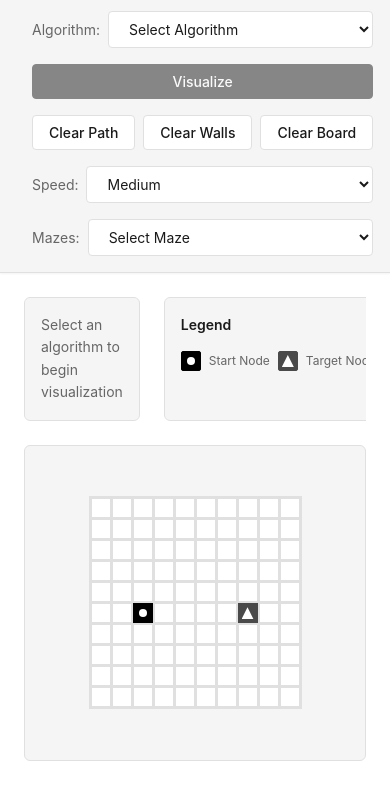
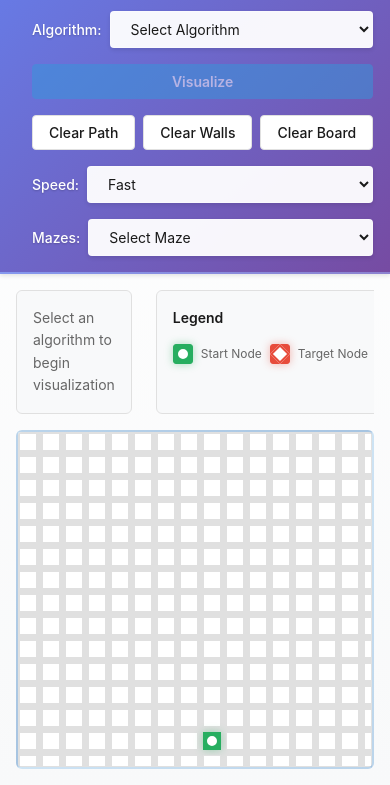
Before and after one commit to Mohmedvaid/algo-visualizer, a website with bundled scripts: page public/index.html in a window 390 px wide. Shown: the part 59-844 px from the top of the page. Built offline with nearby package versions, Linux system fonts and the light colour scheme.

Commit message:
Add stop button functionality to pathfinding visualizer; update grid and node dimensions for consistent rendering, enhance CSS styles for improved UI, and adjust animation speed settings.

```diff
--- a/public/css/styles.css
+++ b/public/css/styles.css
@@ -9,26 +9,26 @@
 }
 
 :root {
-    /* Monochrome Color Palette */
+    /* Color Palette */
     --color-bg: #ffffff;
-    --color-surface: #f5f5f5;
+    --color-surface: #f8f9fa;
     --color-border: #e0e0e0;
     --color-text-primary: #1a1a1a;
     --color-text-secondary: #666666;
     --color-text-muted: #999999;
 
-    /* Node States - Monochrome */
+    /* Node States - Colorful but tasteful */
     --color-node-unvisited: #ffffff;
-    --color-node-wall: #2a2a2a;
-    --color-node-start: #000000;
-    --color-node-target: #4a4a4a;
-    --color-node-visiting: #d0d0d0;
-    --color-node-visited: #b0b0b0;
-    --color-node-path: #707070;
+    --color-node-wall: #2c3e50;
+    --color-node-start: #27ae60; /* Green */
+    --color-node-target: #e74c3c; /* Red */
+    --color-node-visiting: #3498db; /* Light blue - animated */
+    --color-node-visited: #9b59b6; /* Purple */
+    --color-node-path: #f39c12; /* Orange/Gold */
 
     /* Interactive Elements */
-    --color-primary: #1a1a1a;
-    --color-primary-hover: #333333;
+    --color-primary: #3498db; /* Blue */
+    --color-primary-hover: #2980b9;
     --color-secondary: #e0e0e0;
     --color-secondary-hover: #d0d0d0;
 
@@ -67,7 +67,7 @@ body {
     font-family: var(--font-family);
     font-size: var(--font-size-base);
     color: var(--color-text-primary);
-    background-color: var(--color-bg);
+    background: linear-gradient(to bottom, #ffffff 0%, #f8f9fa 100%);
     line-height: 1.5;
     -webkit-font-smoothing: antialiased;
     -moz-osx-font-smoothing: grayscale;
@@ -89,23 +89,24 @@ body {
    ======================================== */
 
 .navbar {
-    background-color: var(--color-surface);
-    border-bottom: 1px solid var(--color-border);
+    background: linear-gradient(135deg, #667eea 0%, #764ba2 100%);
+    border-bottom: 2px solid rgba(255, 255, 255, 0.2);
     padding: var(--spacing-md) var(--spacing-xl);
     display: flex;
     align-items: center;
     justify-content: space-between;
     gap: var(--spacing-lg);
     flex-wrap: wrap;
-    box-shadow: var(--shadow-sm);
+    box-shadow: var(--shadow-md);
     z-index: 100;
 }
 
 .navbar-brand h1 {
     font-size: var(--font-size-xl);
-    font-weight: 600;
-    color: var(--color-text-primary);
+    font-weight: 700;
+    color: #ffffff;
     white-space: nowrap;
+    text-shadow: 0 2px 4px rgba(0, 0, 0, 0.2);
 }
 
 .navbar-controls {
@@ -125,30 +126,35 @@ body {
 
 .control-group label {
     font-size: var(--font-size-sm);
-    color: var(--color-text-secondary);
+    color: #ffffff;
     white-space: nowrap;
+    font-weight: 500;
+    text-shadow: 0 1px 2px rgba(0, 0, 0, 0.2);
 }
 
 .control-input {
     padding: var(--spacing-sm) var(--spacing-md);
-    border: 1px solid var(--color-border);
+    border: 1px solid rgba(255, 255, 255, 0.3);
     border-radius: var(--radius-sm);
-    background-color: var(--color-bg);
+    background-color: rgba(255, 255, 255, 0.95);
     color: var(--color-text-primary);
     font-size: var(--font-size-sm);
     font-family: var(--font-family);
     cursor: pointer;
     transition: all var(--transition-base);
+    box-shadow: 0 2px 4px rgba(0, 0, 0, 0.1);
 }
 
 .control-input:hover {
-    border-color: var(--color-text-secondary);
+    border-color: rgba(255, 255, 255, 0.6);
+    background-color: #ffffff;
+    box-shadow: 0 2px 6px rgba(0, 0, 0, 0.15);
 }
 
 .control-input:focus {
     outline: none;
-    border-color: var(--color-primary);
-    box-shadow: 0 0 0 2px rgba(0, 0, 0, 0.1);
+    border-color: #f39c12;
+    box-shadow: 0 0 0 3px rgba(243, 156, 18, 0.3);
 }
 
 /* ========================================
@@ -187,16 +193,38 @@ body {
     background-color: var(--color-primary);
     color: var(--color-bg);
     border-color: var(--color-primary);
+    font-weight: 600;
 }
 
 .btn-primary:hover:not(:disabled) {
     background-color: var(--color-primary-hover);
     border-color: var(--color-primary-hover);
+    transform: translateY(-1px);
+    box-shadow: var(--shadow-md);
 }
 
 .btn-secondary {
     background-color: var(--color-bg);
     color: var(--color-text-primary);
+}
+
+.btn-stop {
+    background-color: #e74c3c;
+    color: var(--color-bg);
+    border-color: #e74c3c;
+    font-weight: 600;
+}
+
+.btn-stop:hover:not(:disabled) {
+    background-color: #c0392b;
+    border-color: #c0392b;
+    transform: translateY(-1px);
+    box-shadow: var(--shadow-md);
+}
+
+.btn-stop:disabled {
+    opacity: 0.5;
+    cursor: not-allowed;
 }
 
 /* ========================================
@@ -207,8 +235,9 @@ body {
     display: flex;
     flex: 1;
     overflow: hidden;
-    gap: var(--spacing-lg);
-    padding: var(--spacing-lg);
+    gap: var(--spacing-md);
+    padding: var(--spacing-md);
+    min-height: 0;
 }
 
 /* ========================================
@@ -265,8 +294,9 @@ body {
     width: 20px;
     height: 20px;
     border: 1px solid var(--color-border);
-    border-radius: 2px;
+    border-radius: 3px;
     flex-shrink: 0;
+    box-shadow: 0 1px 2px rgba(0, 0, 0, 0.1);
 }
 
 /* ========================================
@@ -276,13 +306,15 @@ body {
 .grid-container {
     flex: 1;
     display: flex;
-    align-items: center;
-    justify-content: center;
-    overflow: auto;
-    background-color: var(--color-surface);
-    border: 1px solid var(--color-border);
+    align-items: stretch;
+    justify-content: stretch;
+    overflow: hidden;
+    background: linear-gradient(135deg, #f5f7fa 0%, #c3cfe2 100%);
+    border: 2px solid rgba(52, 152, 219, 0.2);
     border-radius: var(--radius-md);
-    padding: var(--spacing-md);
+    padding: 0;
+    box-shadow: inset 0 2px 8px rgba(0, 0, 0, 0.05);
+    min-height: 0;
 }
 
 .grid {
@@ -290,18 +322,21 @@ body {
     gap: 1px;
     background-color: var(--color-border);
     border: 1px solid var(--color-border);
-    padding: 1px;
-    margin: auto;
+    padding: 0;
+    margin: 0;
+    width: 100%;
+    height: 100%;
+    overflow: auto;
 }
 
 /* Grid will be dynamically sized in JavaScript */
 .grid-node {
-    width: 25px;
-    height: 25px;
+    width: 22px;
+    height: 22px;
     background-color: var(--color-node-unvisited);
     border: 1px solid var(--color-border);
     cursor: pointer;
-    transition: background-color var(--transition-fast), border-color var(--transition-fast);
+    transition: background-color var(--transition-fast), border-color var(--transition-fast), transform var(--transition-fast);
     position: relative;
 }
 
@@ -323,6 +358,7 @@ body {
     background-color: var(--color-node-start);
     border-color: var(--color-node-start);
     position: relative;
+    box-shadow: 0 0 8px rgba(39, 174, 96, 0.4);
 }
 
 .node-start::after {
@@ -331,16 +367,18 @@ body {
     top: 50%;
     left: 50%;
     transform: translate(-50%, -50%);
-    width: 8px;
-    height: 8px;
+    width: 10px;
+    height: 10px;
     background-color: var(--color-bg);
     border-radius: 50%;
+    border: 2px solid var(--color-node-start);
 }
 
 .node-target {
     background-color: var(--color-node-target);
     border-color: var(--color-node-target);
     position: relative;
+    box-shadow: 0 0 8px rgba(231, 76, 60, 0.4);
 }
 
 .node-target::after {
@@ -348,25 +386,29 @@ body {
     position: absolute;
     top: 50%;
     left: 50%;
-    transform: translate(-50%, -50%);
-    width: 12px;
-    height: 12px;
+    transform: translate(-50%, -50%) rotate(45deg);
+    width: 10px;
+    height: 10px;
     background-color: var(--color-bg);
-    clip-path: polygon(50% 0%, 0% 100%, 100% 100%);
+    border: 2px solid var(--color-node-target);
 }
 
 .node-visiting {
     background-color: var(--color-node-visiting);
     animation: visiting-pulse 0.5s ease-in-out;
+    box-shadow: 0 0 4px rgba(52, 152, 219, 0.5);
 }
 
 .node-visited {
     background-color: var(--color-node-visited);
+    box-shadow: 0 0 2px rgba(155, 89, 182, 0.3);
 }
 
 .node-path {
     background-color: var(--color-node-path);
     animation: path-reveal 0.3s ease-in-out;
+    box-shadow: 0 0 6px rgba(243, 156, 18, 0.6);
+    border-color: var(--color-node-path);
 }
 
 /* Animations */
@@ -436,8 +478,8 @@ body {
     }
 
     .grid-node {
-        width: 20px;
-        height: 20px;
+        width: 18px;
+        height: 18px;
     }
 }
 
--- a/public/index.html
+++ b/public/index.html
@@ -30,6 +30,9 @@
                 <!-- Visualize Button -->
                 <button id="visualize-btn" class="btn btn-primary" disabled>Visualize</button>
 
+                <!-- Stop Button -->
+                <button id="stop-btn" class="btn btn-stop" style="display: none;">Stop</button>
+
                 <!-- Clear Buttons -->
                 <div class="control-group">
                     <button id="clear-path-btn" class="btn btn-secondary">Clear Path</button>
@@ -41,8 +44,8 @@
                 <div class="control-group">
                     <label for="speed-select">Speed:</label>
                     <select id="speed-select" class="control-input">
-                        <option value="fast">Fast</option>
-                        <option value="medium" selected>Medium</option>
+                        <option value="fast" selected>Fast</option>
+                        <option value="medium">Medium</option>
                         <option value="slow">Slow</option>
                     </select>
                 </div>
--- a/public/js/board.js
+++ b/public/js/board.js
@@ -99,9 +99,15 @@ export class Board {
         // Clear existing grid
         this.gridElement.innerHTML = '';
 
-        // Set grid CSS properties
-        this.gridElement.style.gridTemplateColumns = `repeat(${this.cols}, 1fr)`;
-        this.gridElement.style.gridTemplateRows = `repeat(${this.rows}, 1fr)`;
+        // Set grid CSS properties - use fixed sizes for consistent rendering
+        const nodeSize = 22; // Must match CSS node size
+        this.gridElement.style.gridTemplateColumns = `repeat(${this.cols}, ${nodeSize}px)`;
+        this.gridElement.style.gridTemplateRows = `repeat(${this.rows}, ${nodeSize}px)`;
+
+        // Ensure grid fills container
+        this.gridElement.style.width = '100%';
+        this.gridElement.style.height = '100%';
+        this.gridElement.style.overflow = 'auto';
 
         // Create and append node elements
         for (let row = 0; row < this.rows; row++) {
@@ -431,24 +437,31 @@ export class Board {
 
     /**
      * Calculate optimal grid dimensions based on container size
+     * Maximizes grid to fill entire available space
      * @param {HTMLElement} container - Container element
      * @returns {{rows: number, cols: number}} - Calculated dimensions
      */
     static calculateDimensions(container) {
+        if (!container) {
+            return { rows: 30, cols: 50 }; // Default fallback
+        }
+
         const containerRect = container.getBoundingClientRect();
-        const nodeSize = 25; // Base node size in pixels
+        const nodeSize = 22; // Cell size in pixels (must match CSS)
         const gap = 1; // Gap between nodes
 
-        const availableWidth = containerRect.width - 40; // Account for padding
-        const availableHeight = containerRect.height - 40;
+        // Use full container dimensions - maximize space usage
+        const availableWidth = Math.max(containerRect.width, 800);
+        const availableHeight = Math.max(containerRect.height, 600);
 
-        const cols = Math.floor((availableWidth + gap) / (nodeSize + gap));
-        const rows = Math.floor((availableHeight + gap) / (nodeSize + gap));
+        // Calculate maximum cells that fit perfectly
+        const cols = Math.floor(availableWidth / (nodeSize + gap));
+        const rows = Math.floor(availableHeight / (nodeSize + gap));
 
-        // Ensure minimum dimensions
+        // Return dimensions, ensuring minimum size
         return {
-            rows: Math.max(10, rows),
-            cols: Math.max(10, cols)
+            rows: Math.max(25, rows), // Good minimum for visibility
+            cols: Math.max(35, cols)  // Good minimum for visibility
         };
     }
 }
--- a/public/js/main.js
+++ b/public/js/main.js
@@ -17,6 +17,7 @@ class PathfindingVisualizer {
         this.gridContainer = null;
         this.algorithmSelect = null;
         this.visualizeBtn = null;
+        this.stopBtn = null;
         this.clearPathBtn = null;
         this.clearWallsBtn = null;
         this.clearBoardBtn = null;
@@ -24,7 +25,7 @@ class PathfindingVisualizer {
         this.algorithmInfo = null;
 
         // Animation state
-        this.animationSpeed = 'medium';
+        this.animationSpeed = 'fast';
         this.isVisualizing = false;
     }
 
@@ -42,16 +43,18 @@ class PathfindingVisualizer {
      * Get references to DOM elements
      */
     getDOMElements() {
-        this.gridContainer = document.getElementById('grid');
+        this.gridElement = document.getElementById('grid');
+        this.gridContainer = document.querySelector('.grid-container');
         this.algorithmSelect = document.getElementById('algorithm-select');
         this.visualizeBtn = document.getElementById('visualize-btn');
+        this.stopBtn = document.getElementById('stop-btn');
         this.clearPathBtn = document.getElementById('clear-path-btn');
         this.clearWallsBtn = document.getElementById('clear-walls-btn');
         this.clearBoardBtn = document.getElementById('clear-board-btn');
         this.speedSelect = document.getElementById('speed-select');
         this.algorithmInfo = document.getElementById('algorithm-info');
 
-        if (!this.gridContainer) {
+        if (!this.gridElement || !this.gridContainer) {
             throw new Error('Grid container not found');
         }
     }
@@ -60,17 +63,45 @@ class PathfindingVisualizer {
      * Initialize the board with calculated dimensions
      */
     initializeBoard() {
-        // Calculate optimal grid size based on container
-        const dimensions = Board.calculateDimensions(this.gridContainer);
+        // Wait a bit for layout to settle, then calculate dimensions
+        // This ensures container has proper dimensions
+        const initBoard = () => {
+            if (!this.gridContainer) return;
 
-        // Create board instance
-        this.board = new Board(dimensions.rows, dimensions.cols);
+            // Calculate optimal grid size based on available container
+            const dimensions = Board.calculateDimensions(this.gridContainer);
 
-        // Initialize and render
-        this.board.initialize(this.gridContainer);
+            // Create board instance
+            this.board = new Board(dimensions.rows, dimensions.cols);
 
-        // Initialize animator
-        this.animator = new Animator(this.board, this.animationSpeed);
+            // Initialize and render (pass the grid element, not container)
+            this.board.initialize(this.gridElement);
+
+            // Initialize animator
+            this.animator = new Animator(this.board, this.animationSpeed);
+        };
+
+        // Try immediately, if container not ready, wait
+        if (this.gridContainer.offsetWidth > 0) {
+            initBoard();
+        } else {
+            setTimeout(initBoard, 100);
+        }
+
+        // Recalculate on resize with debouncing
+        let resizeTimeout;
+        window.addEventListener('resize', () => {
+            clearTimeout(resizeTimeout);
+            resizeTimeout = setTimeout(() => {
+                if (!this.isVisualizing && this.board && this.gridContainer) {
+                    const newDimensions = Board.calculateDimensions(this.gridContainer);
+                    if (newDimensions.rows !== this.board.rows || newDimensions.cols !== this.board.cols) {
+                        this.board = new Board(newDimensions.rows, newDimensions.cols);
+                        this.board.initialize(this.gridElement);
+                    }
+                }
+            }, 250);
+        });
     }
 
     /**
@@ -85,6 +116,11 @@ class PathfindingVisualizer {
         // Visualize button
         this.visualizeBtn.addEventListener('click', () => {
             this.onVisualizeClick();
+        });
+
+        // Stop button
+        this.stopBtn.addEventListener('click', () => {
+            this.onStopClick();
         });
 
         // Clear buttons
@@ -150,6 +186,7 @@ class PathfindingVisualizer {
 
         // Disable controls during visualization
         this.setControlsEnabled(false);
+        this.showStopButton(true);
         this.isVisualizing = true;
 
         try {
@@ -174,6 +211,11 @@ class PathfindingVisualizer {
                 return;
             }
 
+            // Check if stopped before animation
+            if (!this.isVisualizing) {
+                return;
+            }
+
             // Animate the results
             await this.animator.animateAlgorithm(
                 result.visitedNodes,
@@ -186,8 +228,29 @@ class PathfindingVisualizer {
         } finally {
             // Re-enable controls
             this.setControlsEnabled(true);
+            this.showStopButton(false);
             this.isVisualizing = false;
         }
+    }
+
+    /**
+     * Handle stop button click
+     */
+    onStopClick() {
+        if (!this.isVisualizing) {
+            return;
+        }
+
+        // Stop the animation
+        if (this.animator) {
+            this.animator.stop();
+        }
+
+        // Reset state
+        this.isVisualizing = false;
+        this.board.setAnimating(false);
+        this.setControlsEnabled(true);
+        this.showStopButton(false);
     }
 
     /**
@@ -229,12 +292,7 @@ class PathfindingVisualizer {
      */
     onClearPath() {
         if (this.isVisualizing) {
-            // Stop any ongoing animation
-            if (this.animator) {
-                this.animator.stop();
-            }
-            this.isVisualizing = false;
-            this.setControlsEnabled(true);
+            this.onStopClick();
         }
         this.board.clearPath();
     }
@@ -244,11 +302,7 @@ class PathfindingVisualizer {
      */
     onClearWalls() {
         if (this.isVisualizing) {
-            if (this.animator) {
-                this.animator.stop();
-            }
-            this.isVisualizing = false;
-            this.setControlsEnabled(true);
+            this.onStopClick();
         }
         this.board.clearWalls();
     }
@@ -258,11 +312,7 @@ class PathfindingVisualizer {
      */
     onClearBoard() {
         if (this.isVisualizing) {
-            if (this.animator) {
-                this.animator.stop();
-            }
-            this.isVisualizing = false;
-            this.setControlsEnabled(true);
+            this.onStopClick();
         }
         this.board.clearBoard();
     }
@@ -340,6 +390,16 @@ class PathfindingVisualizer {
     }
 
     /**
+     * Show or hide the stop button
+     * @param {boolean} show - Whether to show the stop button
+     */
+    showStopButton(show) {
+        if (this.stopBtn) {
+            this.stopBtn.style.display = show ? 'block' : 'none';
+        }
+    }
+
+    /**
      * Update algorithm description text
      * @param {string} algorithm - Algorithm name
      */
```
